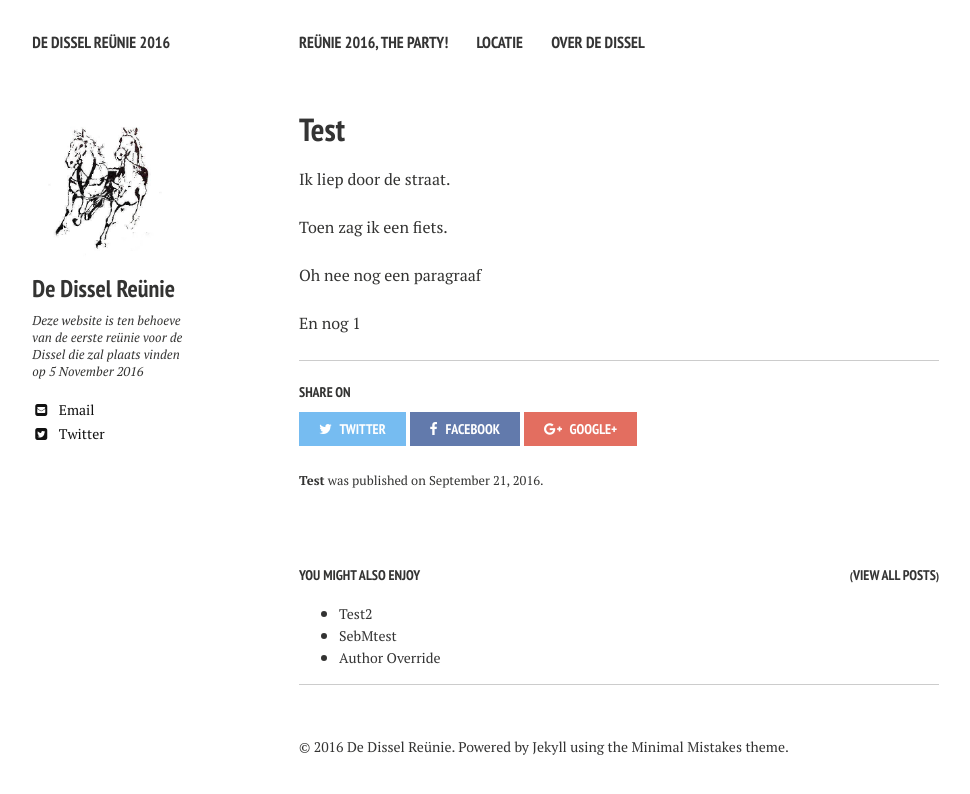
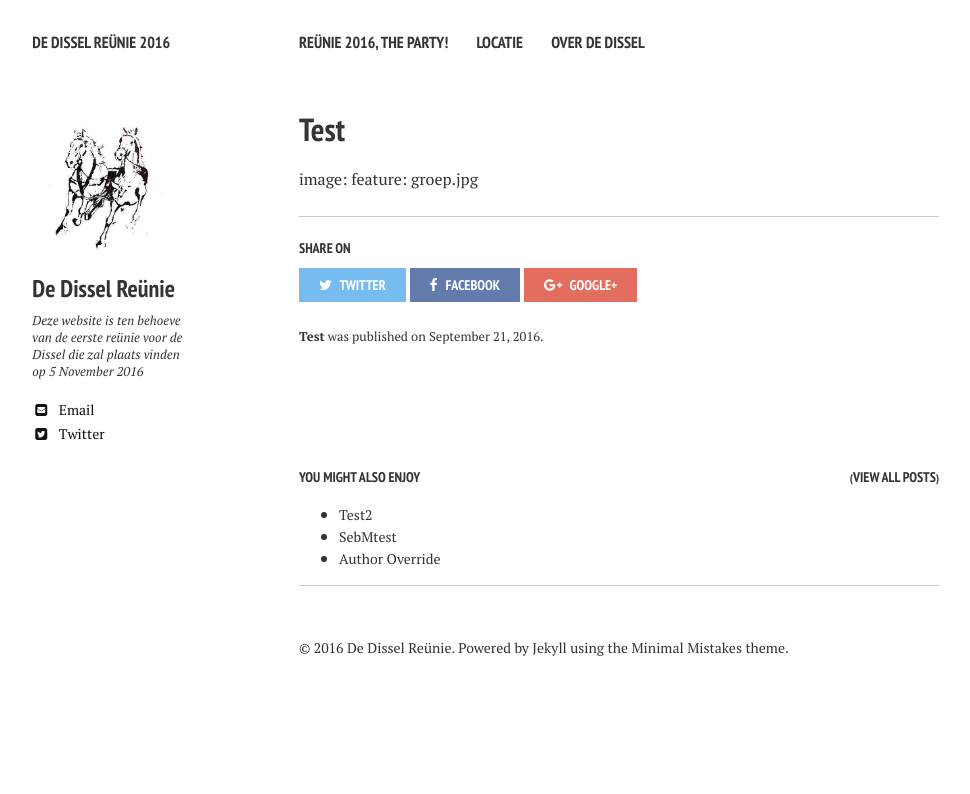
Before and after one commit to securitymonster/securitymonster.github.io, a Jekyll site: the page built from _posts/2016-09-21-test.md, in a window 1280 px wide. Shown: the top 794 px of the page, without its empty margins (21-991 px from the left). Built offline with Jekyll 4.4.1, drawn with Linux system fonts in a browser that asks for light colours; nearby versions of some CDN libraries.

Commit message:
Script update after bundler exec jekyll build

```diff
--- a/_posts/2016-09-21-test.md
+++ b/_posts/2016-09-21-test.md
@@ -10,10 +10,5 @@
 date: 2016-09-21T21:49:14+02:00
 ---
 
-Ik liep door de straat.
-
-Toen zag ik een fiets.
-
-Oh nee nog een paragraaf
-
-En nog 1
+image:
+  feature: groep.jpg
```
Also changed, not shown: images/groep.jpg (added).
